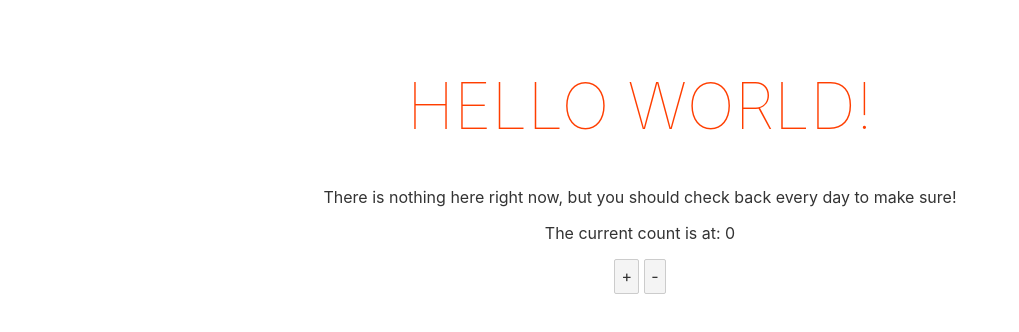
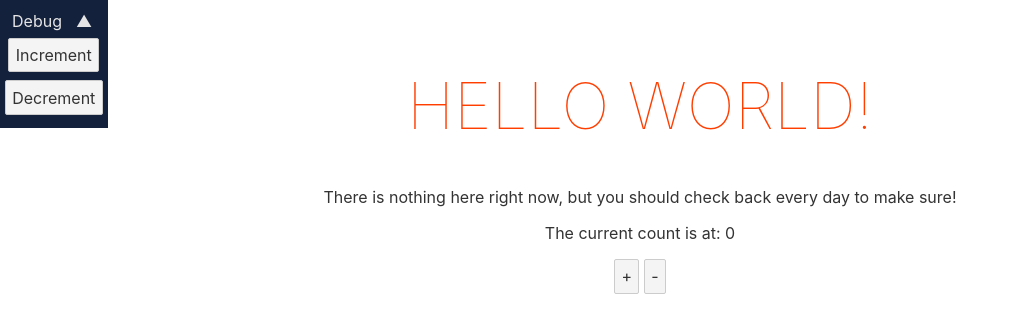
Before and after one commit to giodamelio/zone.dance, a Svelte app: page / in a window 1280 px wide. Shown: the top 332 px of the page, without its empty margins (0-1019 px from the left). Built offline with nearby package versions, Linux system fonts and the light colour scheme.

Commit message:
Basic DebugPane

```diff
--- a/src/App.svelte
+++ b/src/App.svelte
@@ -1,10 +1,22 @@
 <script lang="ts">
+  import DebugPane, { DebugButton } from './debug-pane';
   import { count } from './stores';
 
   export let name: string = 'HAHA';
 </script>
 
 <main>
+  <DebugPane>
+    <DebugButton
+      title="Increment"
+      on:click={() => count.update((n) => n + 1)}
+    />
+    <DebugButton
+      title="Decrement"
+      on:click={() => count.update((n) => n - 1)}
+    />
+  </DebugPane>
+
   <h1>Hello {name}!</h1>
 
   <p>
--- /dev/null
+++ b/src/debug-pane/DebugButton.svelte
@@ -0,0 +1,10 @@
+<script lang="ts">
+  export let title: string;
+</script>
+
+<div class="container">
+  <button on:click>{title}</button>
+</div>
+
+<style>
+</style>
--- /dev/null
+++ b/src/debug-pane/DebugPane.svelte
@@ -0,0 +1,71 @@
+<script lang="ts">
+  import { slide } from 'svelte/transition';
+
+  let visible = true;
+
+  function toggleVisibility() {
+    visible = !visible;
+  }
+</script>
+
+<div class="container">
+  <div class="title">
+    <span>Debug</span>
+    <button on:click={toggleVisibility}>
+      {#if visible}
+        ▲
+      {:else}
+        ▼
+      {/if}
+    </button>
+  </div>
+
+  {#if visible}
+    <div class="body" transition:slide>
+      <slot />
+    </div>
+  {/if}
+</div>
+
+<style>
+  :root {
+    /* https://coolors.co/000000-14213d-fca311-e5e5e5-ffffff */
+    --black: #000000ff;
+    --oxford-blue: #14213dff;
+    --orange-web: #fca311ff;
+    --platinum: #e5e5e5ff;
+    --white: #ffffffff;
+  }
+
+  .container {
+    /* Make it stick to the upper left corner */
+    position: absolute;
+    top: 0;
+    left: 0;
+
+    padding: 0.3rem;
+
+    color: var(--platinum);
+    background-color: var(--oxford-blue);
+  }
+
+  .title {
+    margin: 0 auto;
+    padding-left: 0.2rem;
+    padding-right: 0.2rem;
+  }
+
+  .title > span {
+    padding-left: 0.2rem;
+    padding-right: 0.2rem;
+  }
+
+  .title > button {
+    outline: none;
+    color: var(--platinum);
+    background-color: var(--oxford-blue);
+    border: none;
+    cursor: grab;
+    margin: 0;
+  }
+</style>
--- /dev/null
+++ b/src/debug-pane/index.ts
@@ -0,0 +1,2 @@
+export { default as default } from './DebugPane.svelte';
+export { default as DebugButton } from './DebugButton.svelte';
```
